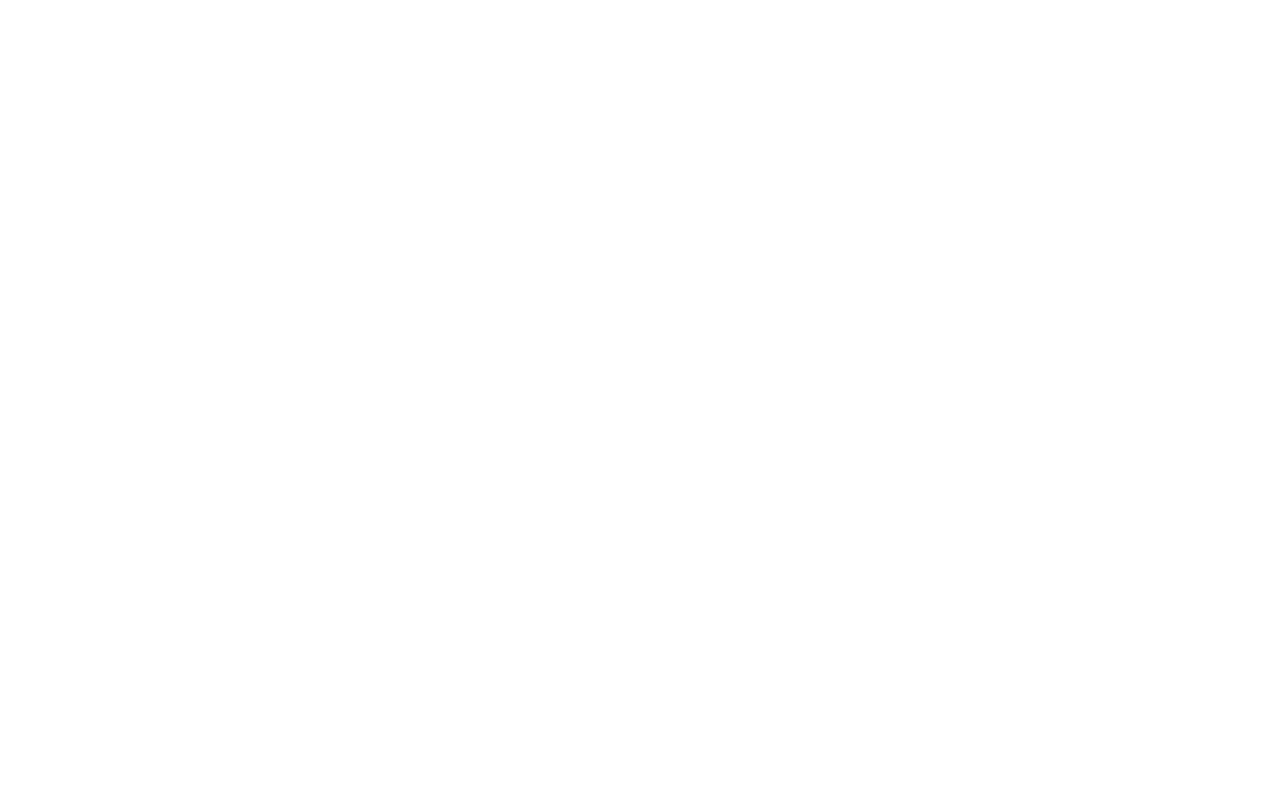
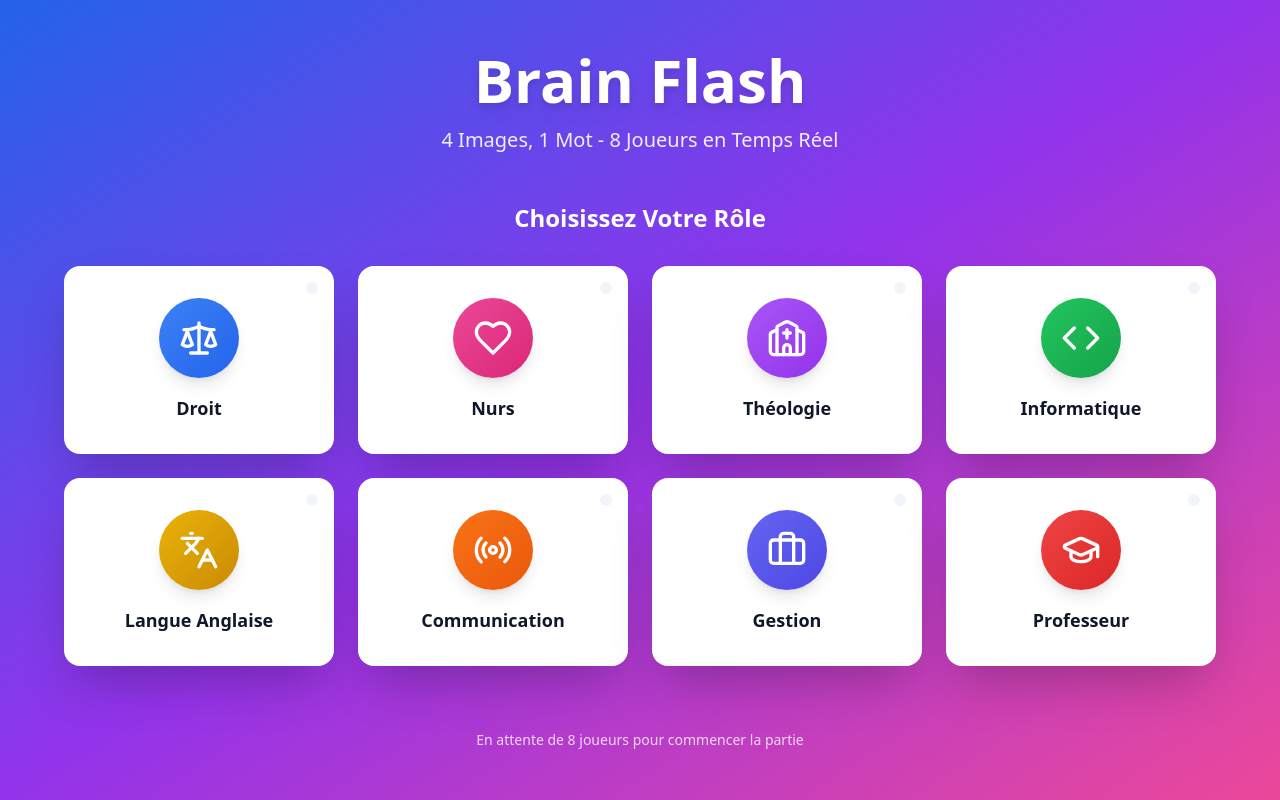
Before and after one commit to Martin42746284/multiplayer-word-guessing-game-setup, a React (Vite) app: page / in a window 1280 px wide. Built offline with nearby package versions, Linux system fonts and the light colour scheme.

Commit message:
Updated project files

```diff
--- a/src/App.tsx
+++ b/src/App.tsx
@@ -1,27 +1,21 @@
-import { Toaster } from "@/components/ui/toaster";
-import { Toaster as Sonner } from "@/components/ui/sonner";
-import { TooltipProvider } from "@/components/ui/tooltip";
-import { QueryClient, QueryClientProvider } from "@tanstack/react-query";
-import { BrowserRouter, Routes, Route } from "react-router-dom";
-import Index from "./pages/Index";
-import NotFound from "./pages/NotFound";
 
-const queryClient = new QueryClient();
+import { BrowserRouter, Routes, Route } from 'react-router-dom';
+import HomePage from './pages/HomePage';
+import PlayerScreen from './pages/PlayerScreen';
+import PublicDisplay from './pages/PublicDisplay';
+import GameEnd from './pages/GameEnd';
 
-const App = () => (
-  <QueryClientProvider client={queryClient}>
-    <TooltipProvider>
-      <Toaster />
-      <Sonner />
-      <BrowserRouter>
-        <Routes>
-          <Route path="/" element={<Index />} />
-          {/* ADD ALL CUSTOM ROUTES ABOVE THE CATCH-ALL "*" ROUTE */}
-          <Route path="*" element={<NotFound />} />
-        </Routes>
-      </BrowserRouter>
-    </TooltipProvider>
-  </QueryClientProvider>
-);
+function App() {
+  return (
+    <BrowserRouter>
+      <Routes>
+        <Route path="/" element={<HomePage />} />
+        <Route path="/player/:role" element={<PlayerScreen />} />
+        <Route path="/display" element={<PublicDisplay />} />
+        <Route path="/end" element={<GameEnd />} />
+      </Routes>
+    </BrowserRouter>
+  );
+}
 
 export default App;
--- a/src/index.css
+++ b/src/index.css
@@ -1,130 +1,54 @@
+
 @tailwind base;
 @tailwind components;
 @tailwind utilities;
 
 @layer base {
-  :root{
-     --radius: 0.5rem;
-     --background: 222.2 84% 4.9%;
-    --foreground: 210 40% 98%;
+  :root {
+    /* Color System - Light Theme */
+    --background: 210 40% 98%;
+    --foreground: 222 47% 11%;
 
-    --card: 222.2 84% 4.9%;
-    --card-foreground: 210 40% 98%;
+    --primary: 221 83% 53%;
+    --primary-foreground: 210 40% 98%;
 
-    --popover: 222.2 84% 4.9%;
-    --popover-foreground: 210 40% 98%;
+    --secondary: 210 40% 96%;
+    --secondary-foreground: 222 47% 11%;
 
-    --primary: 210 40% 98%;
-    --primary-foreground: 222.2 47.4% 11.2%;
-
-    --secondary: 217.2 32.6% 17.5%;
-    --secondary-foreground: 210 40% 98%;
-
-    --muted: 217.2 32.6% 17.5%;
-    --muted-foreground: 215 20.2% 65.1%;
-
-    --accent: 217.2 32.6% 17.5%;
+    --accent: 142 76% 36%;
     --accent-foreground: 210 40% 98%;
 
-    --destructive: 0 62.8% 30.6%;
+    --destructive: 0 84% 60%;
     --destructive-foreground: 210 40% 98%;
 
-    --border: 217.2 32.6% 17.5%;
-    --input: 217.2 32.6% 17.5%;
-    --ring: 212.7 26.8% 83.9%;
-    --sidebar-background: 240 5.9% 10%;
-    --sidebar-foreground: 240 4.8% 95.9%;
-    --sidebar-primary: 224.3 76.3% 48%;
-    --sidebar-primary-foreground: 0 0% 100%;
-    --sidebar-accent: 240 3.7% 15.9%;
-    --sidebar-accent-foreground: 240 4.8% 95.9%;
-    --sidebar-border: 240 3.7% 15.9%;
-    --sidebar-ring: 217.2 91.2% 59.8%;
-  }
-  .light {
-    --background: 0 0% 100%;
-    --foreground: 222.2 84% 4.9%;
+    --success: 142 76% 36%;
+    --success-foreground: 210 40% 98%;
+
+    --warning: 38 92% 50%;
+    --warning-foreground: 222 47% 11%;
+
+    --muted: 210 40% 96%;
+    --muted-foreground: 215 16% 47%;
+
+    --border: 214 32% 91%;
+    --input: 214 32% 91%;
+    --ring: 221 83% 53%;
 
     --card: 0 0% 100%;
-    --card-foreground: 222.2 84% 4.9%;
-
-    --popover: 0 0% 100%;
-    --popover-foreground: 222.2 84% 4.9%;
-
-    --primary: 222.2 47.4% 11.2%;
-    --primary-foreground: 210 40% 98%;
-
-    --secondary: 210 40% 96.1%;
-    --secondary-foreground: 222.2 47.4% 11.2%;
-
-    --muted: 210 40% 96.1%;
-    --muted-foreground: 215.4 16.3% 46.9%;
-
-    --accent: 210 40% 96.1%;
-    --accent-foreground: 222.2 47.4% 11.2%;
-
-    --destructive: 0 84.2% 60.2%;
-    --destructive-foreground: 210 40% 98%;
-
-    --border: 214.3 31.8% 91.4%;
-    --input: 214.3 31.8% 91.4%;
-    --ring: 222.2 84% 4.9%;
+    --card-foreground: 222 47% 11%;
 
     --radius: 0.5rem;
 
-    --sidebar-background: 0 0% 98%;
+    /* Game Specific Colors */
+    --game-correct: 142 76% 36%;
+    --game-incorrect: 0 84% 60%;
+    --game-pending: 38 92% 50%;
+    --game-completed: 221 83% 53%;
 
-    --sidebar-foreground: 240 5.3% 26.1%;
-
-    --sidebar-primary: 240 5.9% 10%;
-
-    --sidebar-primary-foreground: 0 0% 98%;
-
-    --sidebar-accent: 240 4.8% 95.9%;
-
-    --sidebar-accent-foreground: 240 5.9% 10%;
-
-    --sidebar-border: 220 13% 91%;
-
-    --sidebar-ring: 217.2 91.2% 59.8%;
-  }
-
-  .dark {
-    --background: 222.2 84% 4.9%;
-    --foreground: 210 40% 98%;
-
-    --card: 222.2 84% 4.9%;
-    --card-foreground: 210 40% 98%;
-
-    --popover: 222.2 84% 4.9%;
-    --popover-foreground: 210 40% 98%;
-
-    --primary: 210 40% 98%;
-    --primary-foreground: 222.2 47.4% 11.2%;
-
-    --secondary: 217.2 32.6% 17.5%;
-    --secondary-foreground: 210 40% 98%;
-
-    --muted: 217.2 32.6% 17.5%;
-    --muted-foreground: 215 20.2% 65.1%;
-
-    --accent: 217.2 32.6% 17.5%;
-    --accent-foreground: 210 40% 98%;
-
-    --destructive: 0 62.8% 30.6%;
-    --destructive-foreground: 210 40% 98%;
-
-    --border: 217.2 32.6% 17.5%;
-    --input: 217.2 32.6% 17.5%;
-    --ring: 212.7 26.8% 83.9%;
-    --sidebar-background: 240 5.9% 10%;
-    --sidebar-foreground: 240 4.8% 95.9%;
-    --sidebar-primary: 224.3 76.3% 48%;
-    --sidebar-primary-foreground: 0 0% 100%;
-    --sidebar-accent: 240 3.7% 15.9%;
-    --sidebar-accent-foreground: 240 4.8% 95.9%;
-    --sidebar-border: 240 3.7% 15.9%;
-    --sidebar-ring: 217.2 91.2% 59.8%;
+    /* Gradients */
+    --gradient-primary: linear-gradient(135deg, hsl(221 83% 53%) 0%, hsl(221 83% 43%) 100%);
+    --gradient-success: linear-gradient(135deg, hsl(142 76% 36%) 0%, hsl(142 76% 26%) 100%);
+    --gradient-hero: linear-gradient(135deg, hsl(221 83% 53%) 0%, hsl(262 83% 58%) 100%);
   }
 }
 
@@ -132,9 +56,30 @@
   * {
     @apply border-border;
   }
-
   body {
-    @apply text-foreground;
-    background: linear-gradient(160deg, rgb(20, 36, 80) 0%, rgba(18, 18, 18, 1) 30%, rgba(18, 18, 18, 1) 72%, rgb(46, 15, 40) 100%);
+    @apply bg-background text-foreground;
+    font-feature-settings: "rlig" 1, "calt" 1;
   }
 }
+
+@layer utilities {
+  .gradient-primary {
+    background: var(--gradient-primary);
+  }
+
+  .gradient-success {
+    background: var(--gradient-success);
+  }
+
+  .gradient-hero {
+    background: var(--gradient-hero);
+  }
+
+  .animate-pulse-slow {
+    animation: pulse 3s cubic-bezier(0.4, 0, 0.6, 1) infinite;
+  }
+
+  .animate-bounce-slow {
+    animation: bounce 2s infinite;
+  }
+}
--- /dev/null
+++ b/src/pages/GameEnd.tsx
@@ -0,0 +1,20 @@
+
+export default function GameEnd() {
+  return (
+    <div className="min-h-screen bg-background p-8">
+      <div className="max-w-6xl mx-auto">
+        <div className="bg-card rounded-lg shadow-lg p-8 text-center">
+          <h1 className="text-4xl font-bold text-foreground mb-4">
+            Fin de Partie
+          </h1>
+          <p className="text-muted-foreground">
+            Classement et statistiques
+          </p>
+          <p className="text-sm text-muted-foreground mt-4">
+            Écran de fin de partie à implémenter
+          </p>
+        </div>
+      </div>
+    </div>
+  );
+}
--- /dev/null
+++ b/src/pages/HomePage.tsx
@@ -0,0 +1,87 @@
+
+import { useNavigate } from 'react-router-dom';
+import { Role } from '@/types/game';
+import {
+  Scale,
+  Heart,
+  Church,
+  Code,
+  Languages,
+  Radio,
+  Briefcase,
+  GraduationCap
+} from 'lucide-react';
+
+const roles: { name: Role; icon: typeof Scale; color: string }[] = [
+  { name: 'Droit', icon: Scale, color: 'from-blue-500 to-blue-600' },
+  { name: 'Nurs', icon: Heart, color: 'from-pink-500 to-pink-600' },
+  { name: 'Théologie', icon: Church, color: 'from-purple-500 to-purple-600' },
+  { name: 'Informatique', icon: Code, color: 'from-green-500 to-green-600' },
+  { name: 'Langue Anglaise', icon: Languages, color: 'from-yellow-500 to-yellow-600' },
+  { name: 'Communication', icon: Radio, color: 'from-orange-500 to-orange-600' },
+  { name: 'Gestion', icon: Briefcase, color: 'from-indigo-500 to-indigo-600' },
+  { name: 'Professeur', icon: GraduationCap, color: 'from-red-500 to-red-600' },
+];
+
+export default function HomePage() {
+  const navigate = useNavigate();
+
+  const handleRoleSelect = (role: Role) => {
+    navigate(`/player/${encodeURIComponent(role)}`);
+  };
+
+  return (
+    <div className="min-h-screen bg-gradient-to-br from-primary via-purple-600 to-pink-500 flex flex-col items-center justify-center p-8">
+      {/* Game Logo */}
+      <div className="text-center mb-12 animate-fade-in">
+        <h1 className="text-6xl font-bold text-white mb-4 drop-shadow-lg">
+          Brain Flash
+        </h1>
+        <p className="text-xl text-white/90 font-medium">
+          4 Images, 1 Mot - 8 Joueurs en Temps Réel
+        </p>
+      </div>
+
+      {/* Role Selection Grid */}
+      <div className="max-w-6xl w-full">
+        <h2 className="text-2xl font-semibold text-white text-center mb-8">
+          Choisissez Votre Rôle
+        </h2>
+
+        <div className="grid grid-cols-2 md:grid-cols-4 gap-6">
+          {roles.map((role) => {
+            const Icon = role.icon;
+            return (
+              <button
+                key={role.name}
+                onClick={() => handleRoleSelect(role.name)}
+                className="group relative bg-white rounded-2xl p-8 shadow-2xl hover:shadow-3xl transform hover:scale-105 transition-all duration-300 hover:-translate-y-2"
+              >
+                <div className={`absolute inset-0 bg-gradient-to-br ${role.color} opacity-0 group-hover:opacity-10 rounded-2xl transition-opacity duration-300`} />
+
+                <div className="flex flex-col items-center space-y-4">
+                  <div className={`w-20 h-20 rounded-full bg-gradient-to-br ${role.color} flex items-center justify-center shadow-lg group-hover:shadow-xl transition-shadow duration-300`}>
+                    <Icon className="w-10 h-10 text-white" />
+                  </div>
+
+                  <h3 className="text-lg font-bold text-foreground text-center">
+                    {role.name}
+                  </h3>
+                </div>
+
+                <div className="absolute top-4 right-4 w-3 h-3 rounded-full bg-muted group-hover:bg-success transition-colors duration-300" />
+              </button>
+            );
+          })}
+        </div>
+      </div>
+
+      {/* Footer Info */}
+      <div className="mt-16 text-center text-white/80">
+        <p className="text-sm">
+          En attente de 8 joueurs pour commencer la partie
+        </p>
+      </div>
+    </div>
+  );
+}
--- /dev/null
+++ b/src/pages/PlayerScreen.tsx
@@ -0,0 +1,24 @@
+
+import { useParams } from 'react-router-dom';
+
+export default function PlayerScreen() {
+  const { role } = useParams();
+
+  return (
+    <div className="min-h-screen bg-background p-8">
+      <div className="max-w-4xl mx-auto">
+        <div className="bg-card rounded-lg shadow-lg p-8 text-center">
+          <h1 className="text-3xl font-bold text-foreground mb-4">
+            Écran Joueur
+          </h1>
+          <p className="text-muted-foreground">
+            Rôle sélectionné: <span className="font-semibold text-primary">{role}</span>
+          </p>
+          <p className="text-sm text-muted-foreground mt-4">
+            Interface de jeu à implémenter
+          </p>
+        </div>
+      </div>
+    </div>
+  );
+}
--- /dev/null
+++ b/src/pages/PublicDisplay.tsx
@@ -0,0 +1,20 @@
+
+export default function PublicDisplay() {
+  return (
+    <div className="min-h-screen bg-background p-8">
+      <div className="max-w-7xl mx-auto">
+        <div className="bg-card rounded-lg shadow-lg p-8 text-center">
+          <h1 className="text-4xl font-bold text-foreground mb-4">
+            Affichage Public
+          </h1>
+          <p className="text-muted-foreground">
+            Écran central pour tous les joueurs
+          </p>
+          <p className="text-sm text-muted-foreground mt-4">
+            Interface d'affichage public à implémenter
+          </p>
+        </div>
+      </div>
+    </div>
+  );
+}
--- /dev/null
+++ b/src/types/game.ts
@@ -0,0 +1,33 @@
+
+export type Role =
+  | 'Droit'
+  | 'Nurs'
+  | 'Théologie'
+  | 'Informatique'
+  | 'Langue Anglaise'
+  | 'Communication'
+  | 'Gestion'
+  | 'Professeur';
+
+export interface PlayerProfile {
+  id: string;
+  role: Role;
+  avatar: string;
+  score: number;
+  hasAnswered: boolean;
+}
+
+export interface GameQuestion {
+  id: string;
+  images: string[];
+  answer: string;
+  availableLetters: string[];
+}
+
+export interface GameState {
+  players: PlayerProfile[];
+  currentQuestion: number;
+  totalQuestions: number;
+  timeRemaining: number;
+  isActive: boolean;
+}
```
